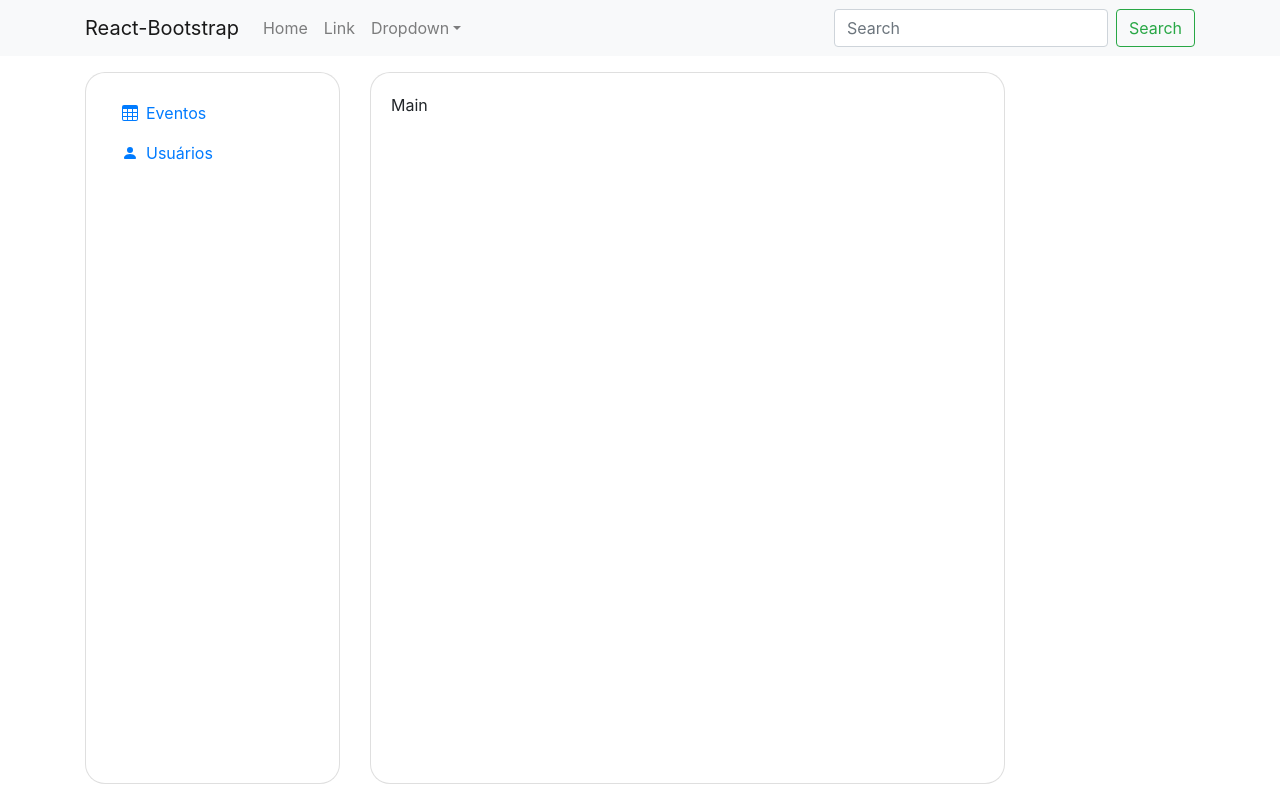
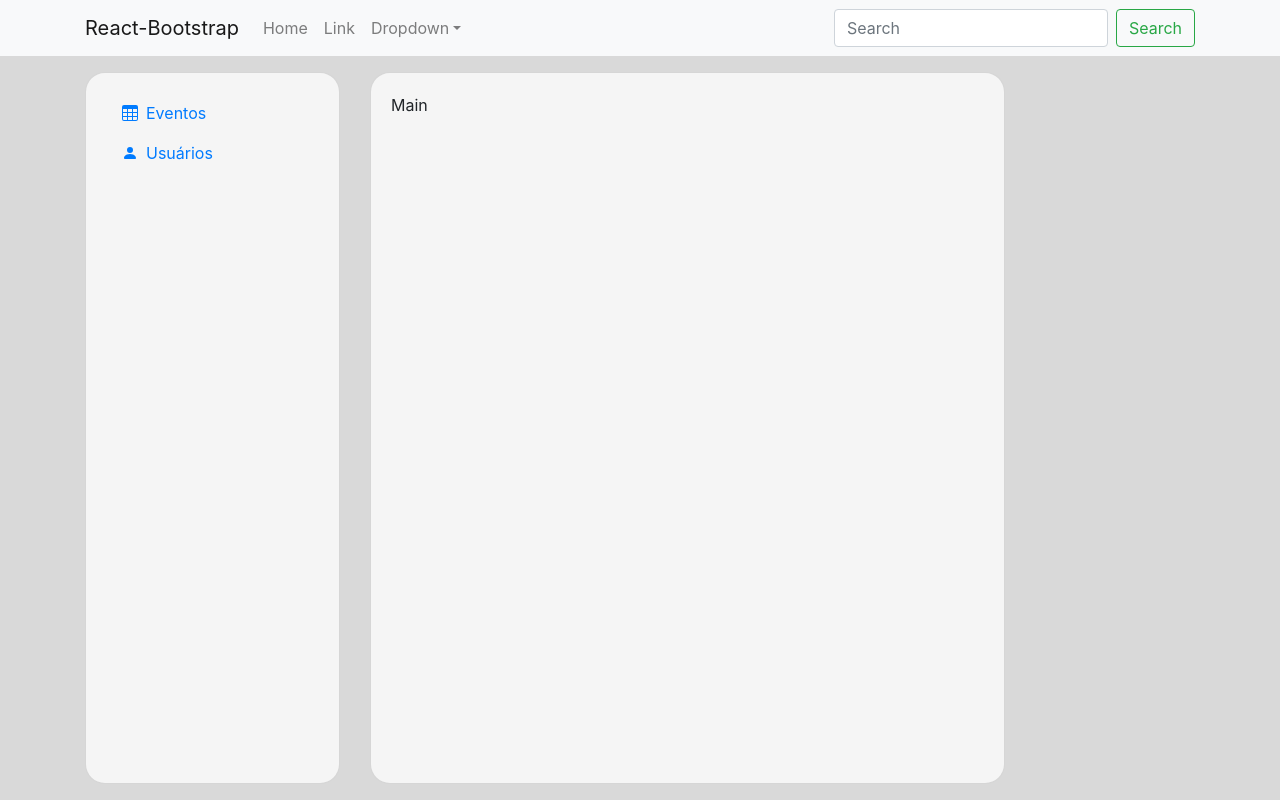
Before and after one commit to prograMadorJ/gestor-eventos-front, a React (Create React App) app: page / in a window 1280 px wide. Built offline with nearby package versions, Linux system fonts and the light colour scheme.

Commit message:
ajustes no layout

```diff
--- a/src/layouts/LayoutDefault.scss
+++ b/src/layouts/LayoutDefault.scss
@@ -1,6 +1,8 @@
 
 .layout-default-app {
+  background: hsl(0deg, 0%, 85%);
   .card-panel.card {
+    background: hsl(0deg, 0%, 96%);
     border-radius: 20px;
     min-height: calc(100vh - (56px + 2rem));
   }
```
